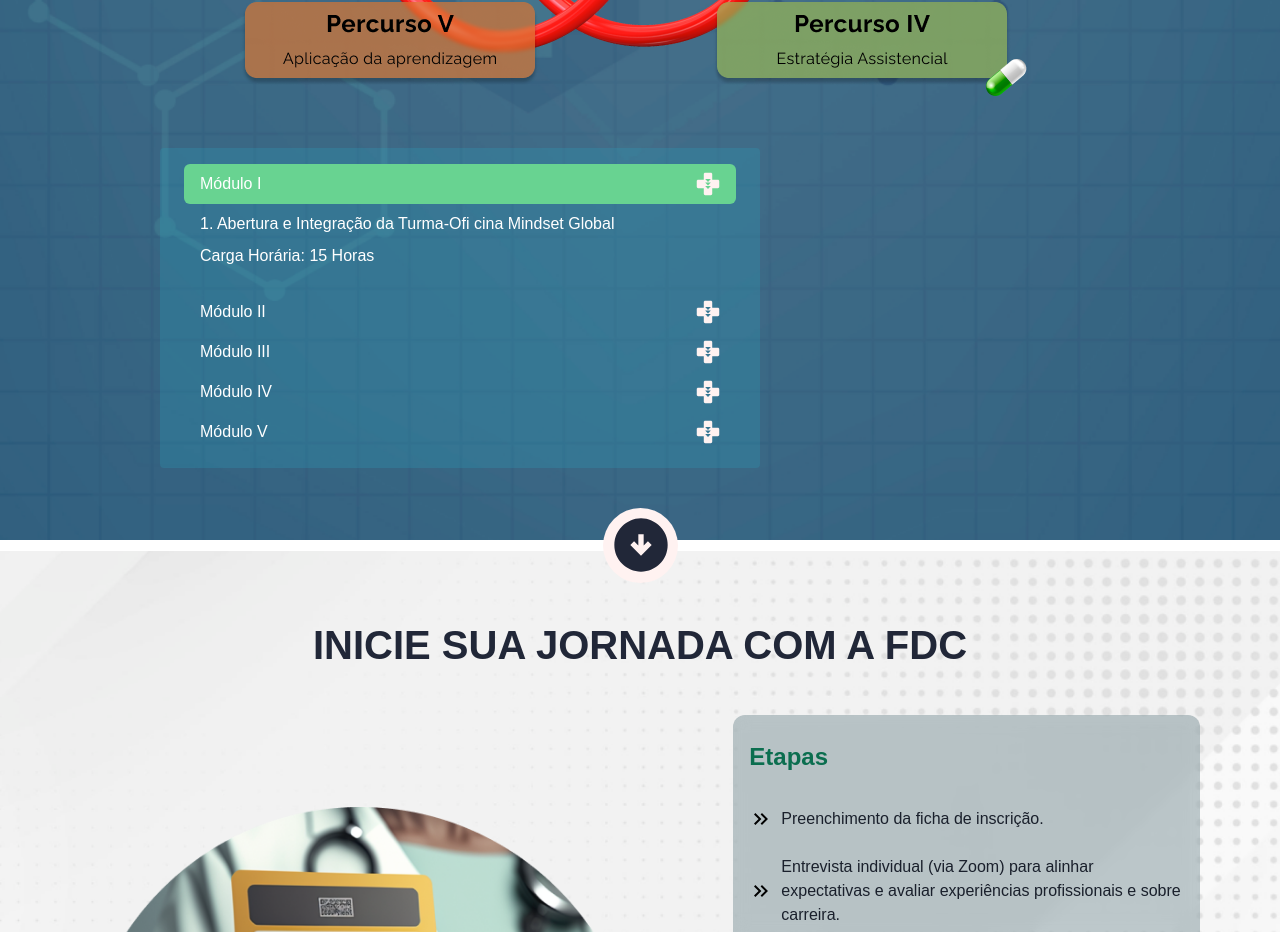
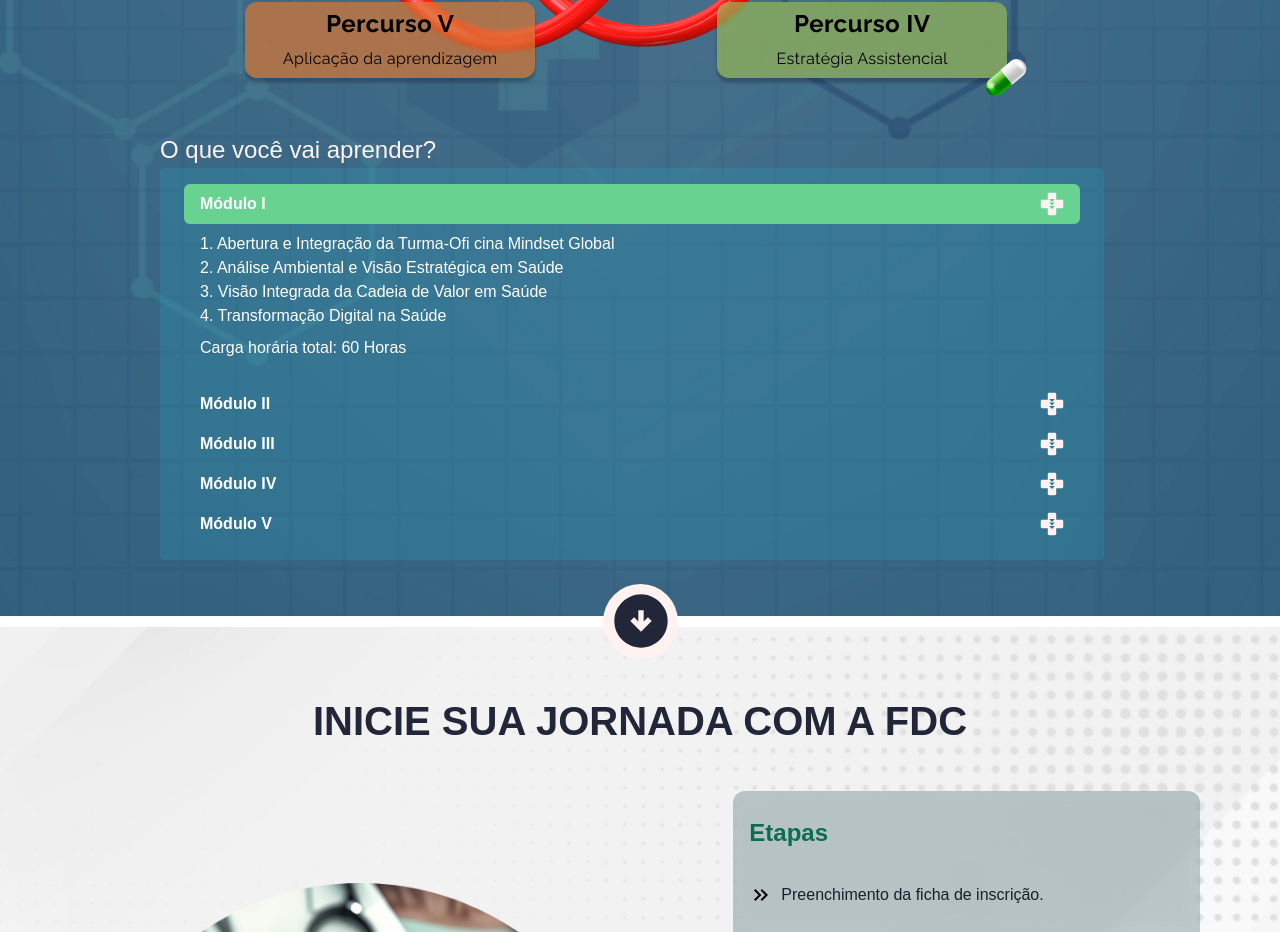
Before and after one commit to danilonvr/Landing-Page-INAED, a Next.js app: page / in a window 1280 px wide. Shown: the part 5820-6752 px from the top of the page. Built offline with nearby package versions, Linux system fonts and the light colour scheme.

Commit message:
feat: dropdown text

```diff
--- a/components/Dropdown/index.jsx
+++ b/components/Dropdown/index.jsx
@@ -1,4 +1,4 @@
-import React from 'react'
+import React from "react";
 import {
   Accordion,
   AccordionItem,
@@ -7,20 +7,30 @@ import {
   AccordionIcon,
   Box,
 } from "@chakra-ui/react";
-import { DropdownContainer } from './style';
+import { DropdownContainer } from "./style";
+import { Glass } from "components/GlassDiv";
 const Dropdown = () => {
   return (
     <>
       <DropdownContainer>
-     <Accordion defaultIndex={[0]} allowMultiple>
+        <Accordion defaultIndex={[0]} allowMultiple m={0}>
           <AccordionItem>
             <h2>
-                <AccordionButton _expanded={{ bg: 'green.300', color: 'white', borderRadius: "md" }}>
-                  <Box as="span" flex="1" textAlign="left">
+              <AccordionButton
+                _expanded={{
+                  bg: "green.300",
+                  color: "white",
+                  borderRadius: "md",
+                }}
+              >
+                <Box as="span" flex="1" textAlign="left" fontWeight="bold">
                   Módulo I
                 </Box>
                 <div>
-                    <img src="./assets/svg/health-decrease.svg" alt="ícone-saúde-baixo" />
+                  <img
+                    src="./assets/svg/health-decrease.svg"
+                    alt="ícone-saúde-baixo"
+                  />
                 </div>
               </AccordionButton>
             </h2>
@@ -28,19 +38,89 @@ const Dropdown = () => {
             <Box>
                 1. Abertura e Integração da Turma-Ofi cina Mindset Global
               </Box>
-              <Box my={2}>
-              Carga Horária: 15 Horas
+              <Box>
+               2. Análise Ambiental e Visão Estratégica em Saúde
               </Box>
+              <Box>
+                3. Visão Integrada da Cadeia de Valor em Saúde
+              </Box>
+              <Box>
+                4. Transformação Digital na Saúde
+              </Box>
+              <Box my={2}>Carga horária total: 60 Horas</Box>
             </AccordionPanel>
           </AccordionItem>
           <AccordionItem>
             <h2>
-                <AccordionButton _expanded={{ bg: 'green.300', color: 'white', borderRadius: "md" }}>
-                  <Box as="span" flex="1" textAlign="left">
+              <AccordionButton
+                _expanded={{
+                  bg: "green.300",
+                  color: "white",
+                  borderRadius: "md",
+                }}
+              >
+                <Box as="span" flex="1" textAlign="left"  fontWeight="bold">
                   Módulo II
                 </Box>
                 <div>
-                    <img src="./assets/svg/health-decrease.svg" alt="ícone-saúde-baixo" />
+                  <img
+                    src="./assets/svg/health-decrease.svg"
+                    alt="ícone-saúde-baixo"
+                  />
+                </div>
+              </AccordionButton>
+            </h2>
+            <AccordionPanel pb={4}>
+            <Box>
+                1. Legislação Aplicada à Saúde
+              </Box>
+              <Box>
+               2. Governança Corporativa e Compliance na Saúde
+              </Box>
+              <Box>
+                3. Auditoria e Controles Internos nas Organizações e Saúde
+              </Box>
+              <Box>
+                4. Inteligência Competitiva em Saúde
+              </Box>
+              <Box>
+                5. Estratégias Comerciais e de Marketing no Setor de Saúde
+              </Box>
+              <Box>
+                6. Comunicação Corporativa
+              </Box>
+              <Box>
+                7. Performance Organizacional - Aula Remota ao vivo
+              </Box>
+              <Box>
+                8. Imagem e Reputação Corporativa - Aula Remota ao vivo
+              </Box>
+              <Box>
+                9. Finanças e Análise de Investimentos
+              </Box>
+              <Box>
+                10. Gestão Estratégica de Custos Hospitalares
+              </Box>
+              <Box my={2}>Carga horária total: 60 Horas</Box>
+            </AccordionPanel>
+          </AccordionItem>
+          <AccordionItem>
+            <h2>
+              <AccordionButton
+                _expanded={{
+                  bg: "green.300",
+                  color: "white",
+                  borderRadius: "md",
+                }}
+              >
+                <Box as="span" flex="1" textAlign="left"  fontWeight="bold">
+                  Módulo III
+                </Box>
+                <div>
+                  <img
+                    src="./assets/svg/health-decrease.svg"
+                    alt="ícone-saúde-baixo"
+                  />
                 </div>
               </AccordionButton>
             </h2>
@@ -48,19 +128,26 @@ const Dropdown = () => {
               <Box>
                 1. Abertura e Integração da Turma-Ofi cina Mindset Global
               </Box>
-              <Box my={2}>
-              Carga Horária: 15 Horas
-              </Box>
+              <Box my={2}>Carga Horária: 15 Horas</Box>
             </AccordionPanel>
           </AccordionItem>
           <AccordionItem>
             <h2>
-                <AccordionButton _expanded={{ bg: 'green.300', color: 'white', borderRadius: "md" }}>
-                  <Box as="span" flex="1" textAlign="left">
-                    Módulo III
+              <AccordionButton
+                _expanded={{
+                  bg: "green.300",
+                  color: "white",
+                  borderRadius: "md",
+                }}
+              >
+                <Box as="span" flex="1" textAlign="left"  fontWeight="bold">
+                  Módulo IV
                 </Box>
                 <div>
-                    <img src="./assets/svg/health-decrease.svg" alt="ícone-saúde-baixo" />
+                  <img
+                    src="./assets/svg/health-decrease.svg"
+                    alt="ícone-saúde-baixo"
+                  />
                 </div>
               </AccordionButton>
             </h2>
@@ -68,55 +155,37 @@ const Dropdown = () => {
               <Box>
                 1. Abertura e Integração da Turma-Ofi cina Mindset Global
               </Box>
-              <Box my={2}>
-              Carga Horária: 15 Horas
-              </Box>
+              <Box my={2}>Carga Horária: 15 Horas</Box>
             </AccordionPanel>
           </AccordionItem>
           <AccordionItem>
             <h2>
-                <AccordionButton _expanded={{ bg: 'green.300', color: 'white', borderRadius: "md" }}>
-                  <Box as="span" flex="1" textAlign="left">
-                    Módulo IV
+              <AccordionButton
+                _expanded={{
+                  bg: "green.300",
+                  color: "white",
+                  borderRadius: "md",
+                }}
+              >
+                <Box as="span" flex="1" textAlign="left"  fontWeight="bold">
+                  Módulo V
                 </Box>
                 <div>
-                    <img src="./assets/svg/health-decrease.svg" alt="ícone-saúde-baixo" />
+                  <img
+                    src="./assets/svg/health-decrease.svg"
+                    alt="ícone-saúde-baixo"
+                  />
                 </div>
               </AccordionButton>
             </h2>
             <AccordionPanel pb={4}>
-              <Box>
-              1. Abertura e Integração da Turma-Ofi cina Mindset Global
-                </Box>
-              <Box my={2}>
-              Carga Horária: 15 Horas
-              </Box>
-              </AccordionPanel>
-            </AccordionItem>
-            <AccordionItem>
-              <h2>
-                <AccordionButton _expanded={{ bg: 'green.300', color: 'white', borderRadius: "md" }}>
-                  <Box as="span" flex="1" textAlign="left">
-                    Módulo V
-                  </Box>
-                  <div>
-                    <img src="./assets/svg/health-decrease.svg" alt="ícone-saúde-baixo" />
-                  </div>
-                </AccordionButton>
-              </h2>
-              <AccordionPanel pb={4}>
-              <Box>
-              1. Abertura e Integração da Turma-Ofi cina Mindset Global
-                </Box>
-              <Box my={2}>
-              Carga Horária: 15 Horas
-              </Box>
+
             </AccordionPanel>
           </AccordionItem>
         </Accordion>
       </DropdownContainer>
     </>
-  )
-}
+  );
+};
 
-export default Dropdown
+export default Dropdown;
--- a/components/Dropdown/style.js
+++ b/components/Dropdown/style.js
@@ -3,12 +3,10 @@ import styled from "styled-components";
 export const DropdownContainer = styled.div`
     display: flex;
     flex-direction: column;
-    justify-content: flex-start;
     background-color: rgba(42, 159, 188, 0.25);
-    margin: 3rem 5rem;
     padding: 1rem 1.5rem;
     border-radius: 4px;
     color: #fff;
     margin-right: 1rem;
-    max-width: 600px;
+
 `;
--- a/src/pages/index.js
+++ b/src/pages/index.js
@@ -413,7 +413,11 @@ export default function Home() {
           <div className="hidden lg:flex justify-center items-center">
             <img src="./assets/images/Estrutura.png" />
           </div>
-          <Dropdown/>
+          <div className="px-4 md:px-20 my-4 md:my-6 lg:my-8 flex flex-col justify-center">
+            <h2 className="text-2xl text-lightColor" >O que você vai aprender?</h2>
+            <Dropdown/>
+          </div>
+
         </Section>
         <Arrow />
         <Section
```
Lines whose indentation alone changed are shown as unchanged.
